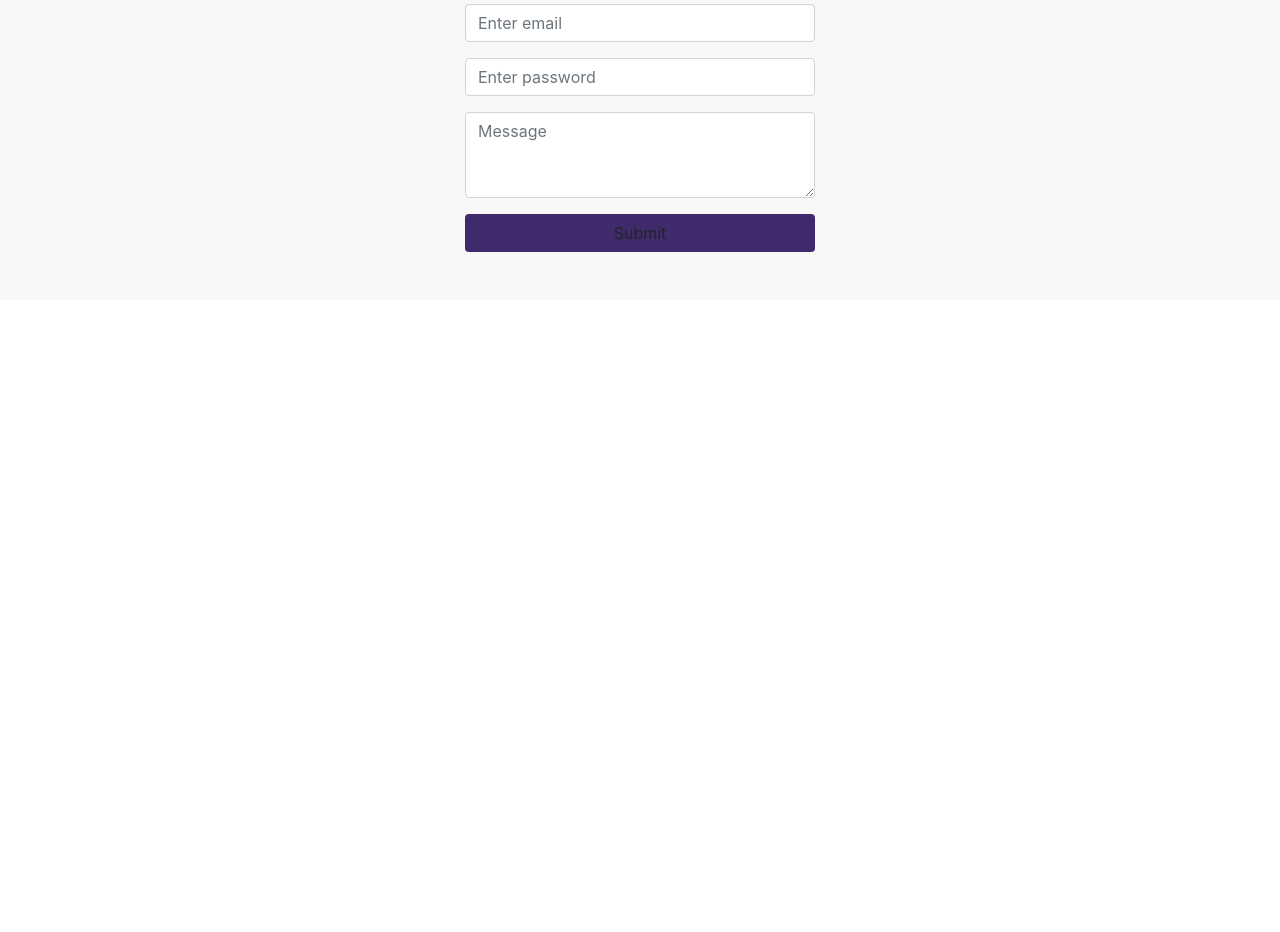
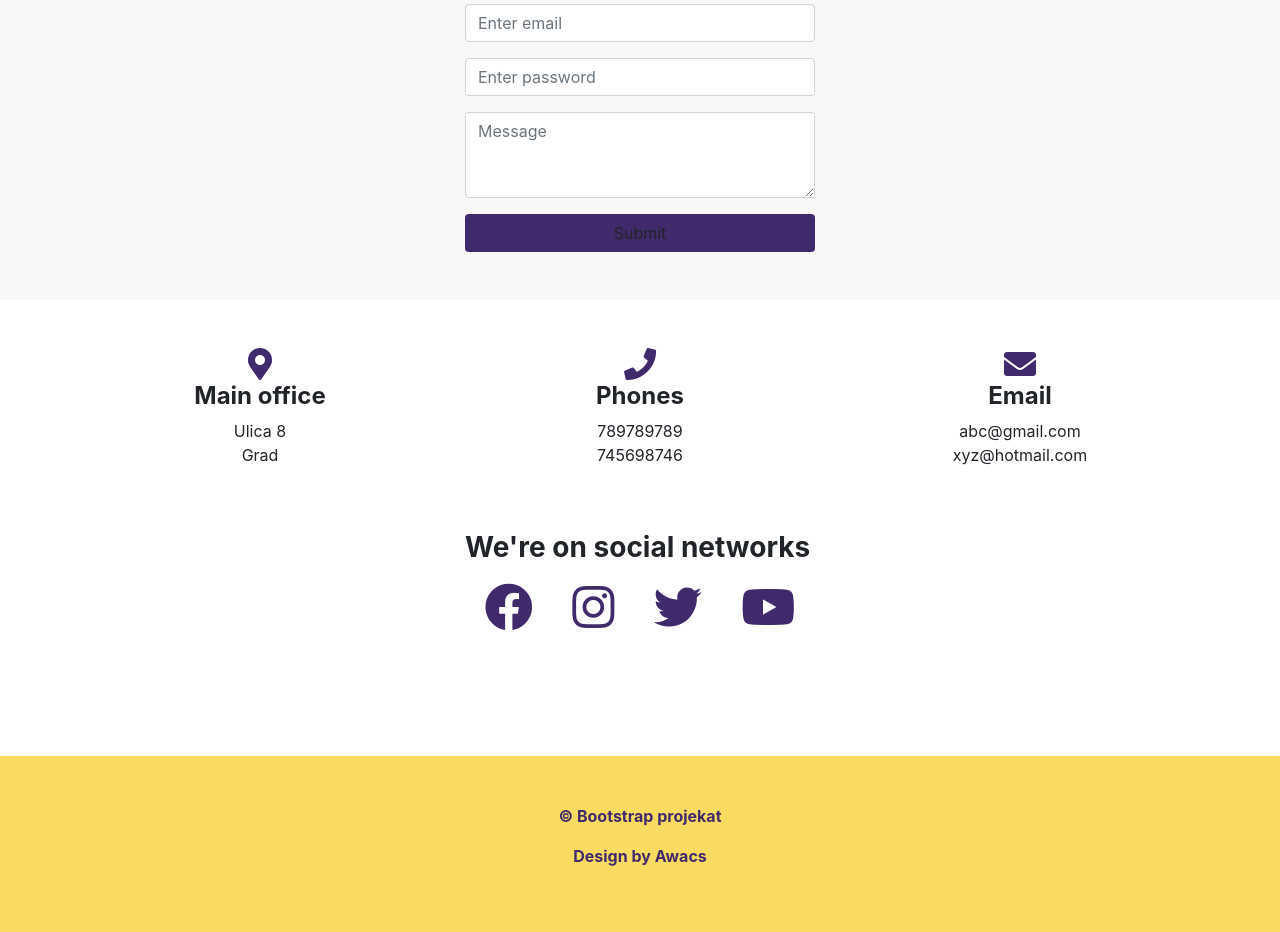
Before and after one commit to Awacs8/Bootstrap-deo-2, a plain HTML site: page index.html in a window 1280 px wide. Shown: the part 4565-5497 px from the top of the page. Before the commit the page ends 4865 px from the top, so only its background shows below. Drawn offline with nearby package versions, Linux system fonts and the light colour scheme.

Commit message:
contact and footer added

```diff
--- a/index.html
+++ b/index.html
@@ -327,7 +327,8 @@
                                 aria-describedby="emailHelp" placeholder="Enter email">
                         </div>
                         <div class="form-group">
-                            <input type="password" class="form-control" id="exampleInputPassword1" placeholder="Enter password">
+                            <input type="password" class="form-control" id="exampleInputPassword1"
+                                placeholder="Enter password">
                         </div>
                         <div class="form-group">
                             <textarea class="form-control" id="exampleFormControlTextarea1" rows="3"
@@ -342,8 +343,53 @@
     </section>
 
     <!-- CONTACT -->
+    <section class="contact py-5">
+        <div class="container">
+            <div class="row">
+                <div class="col-md-4 text-center">
+                    <i class="fas fa-map-marker-alt"></i>
+                    <h4>Main office</h4>
+                    <p>Ulica 8 <br> Grad</p>
+                </div>
+                <div class="col-md-4 text-center">
+                    <i class="fas fa-phone"></i>
+                    <h4>Phones</h4>
+                    <p>789789789 <br>745698746</p>
+                </div>
+                <div class="col-md-4 text-center">
+                    <i class="fas fa-envelope"></i>
+                    <h4>Email</h4>
+                    <p>abc@gmail.com <br> xyz@hotmail.com</p>
+                </div>
+            </div>
+            <div class="row py-5">
+                <div class="col-md-4"></div>
+                <div class="col-md-4">
+                    <h3>We're on social networks</h3>
+                    <ul class="list-unstyled d-flex justify-content-around">
+                        <li><a href=""><i class="fab fa-facebook"></i></a></li>
+                        <li><a href=""><i class="fab fa-instagram"></i></a></li>
+                        <li><a href=""><i class="fab fa-twitter"></i></a></li>
+                        <li><a href=""><i class="fab fa-youtube"></i></a></li>
+                    </ul>
+                </div>
+                <div class="col-md-4"></div>
+            </div>
+        </div>
+    </section>
 
     <!-- FOOTER -->
+    <footer class="py-5">
+        <div class="container">
+            <div class="row">
+                <div class="col-md-12 text-center">
+                    <p>&copy; Bootstrap projekat</p>
+                    <p>Design by Awacs</p>
+                </div>
+            </div>
+        </div>
+    </footer>
+
 
     <!-- Optional JavaScript -->
     <!-- jQuery first, then Popper.js, then Bootstrap JS -->
--- a/style.css
+++ b/style.css
@@ -156,7 +156,22 @@ forma
 /************
 contact
 ************/
-
+.contact .fas {
+    font-size: 2rem;
+    color: var(--violet);
+}
+.contact ul li a {
+    font-size: 3rem;
+    color: var(--violet);
+}
+.contact ul li a:hover {
+    color: var(--yellow);
+}
 /************
 footer
 ************/
+footer {
+    background: var(--yellow);
+    color: var(--violet);
+    font-weight: bold;
+}
```
